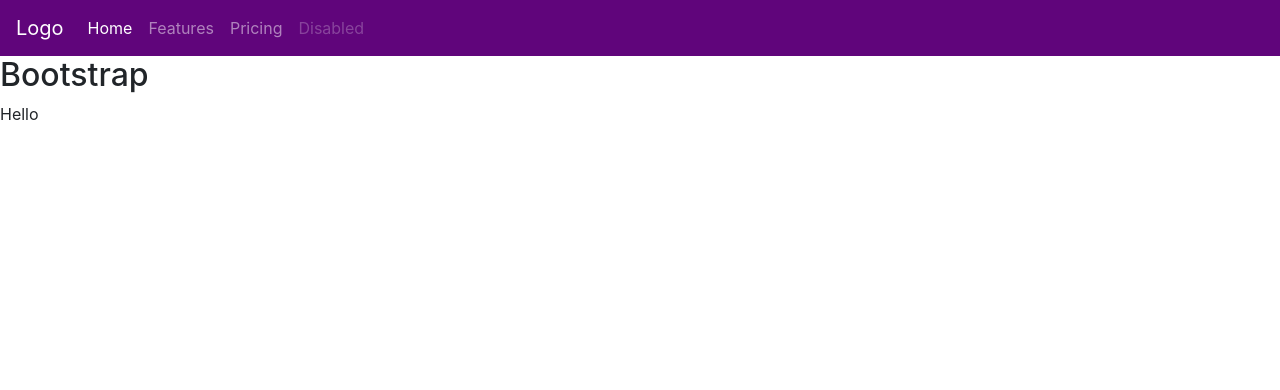
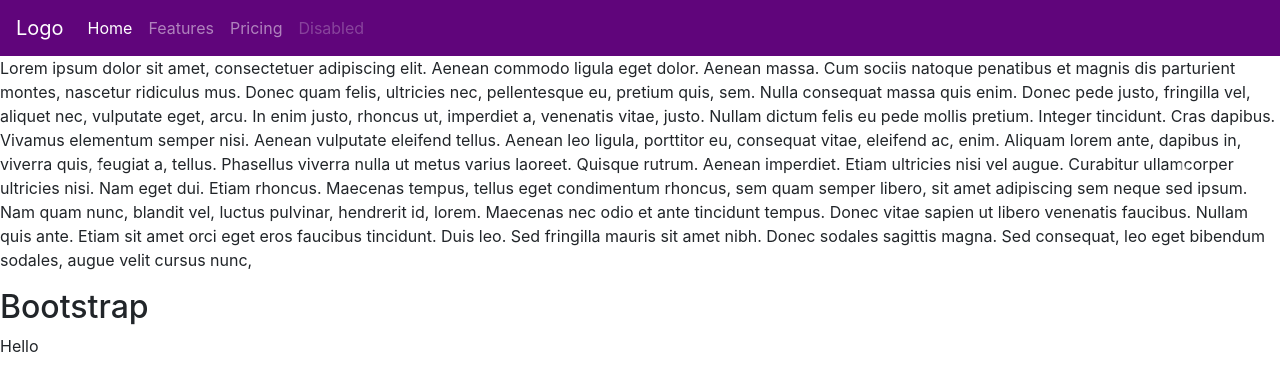
Before and after one commit to mtorresn/bootstrap, a plain HTML site: page index.html in a window 1280 px wide. Drawn offline with nearby package versions, Linux system fonts and the light colour scheme.

Commit message:
Add slides

```diff
--- a/index.html
+++ b/index.html
@@ -38,6 +38,29 @@
                     </ul>
                 </div>
             </nav>
+            <slides>
+                <div id="carouselExampleFade" class="carousel slide carousel-fade">
+                    <div class="carousel-inner">
+                      <div class="carousel-item active">
+                        <p>Lorem ipsum dolor sit amet, consectetuer adipiscing elit. Aenean commodo ligula eget dolor. Aenean massa. Cum sociis natoque penatibus et magnis dis parturient montes, nascetur ridiculus mus. Donec quam felis, ultricies nec, pellentesque eu, pretium quis, sem. Nulla consequat massa quis enim. Donec pede justo, fringilla vel, aliquet nec, vulputate eget, arcu. In enim justo, rhoncus ut, imperdiet a, venenatis vitae, justo. Nullam dictum felis eu pede mollis pretium. Integer tincidunt. Cras dapibus. Vivamus elementum semper nisi. Aenean vulputate eleifend tellus. Aenean leo ligula, porttitor eu, consequat vitae, eleifend ac, enim. Aliquam lorem ante, dapibus in, viverra quis, feugiat a, tellus. Phasellus viverra nulla ut metus varius laoreet. Quisque rutrum. Aenean imperdiet. Etiam ultricies nisi vel augue. Curabitur ullamcorper ultricies nisi. Nam eget dui. Etiam rhoncus. Maecenas tempus, tellus eget condimentum rhoncus, sem quam semper libero, sit amet adipiscing sem neque sed ipsum. Nam quam nunc, blandit vel, luctus pulvinar, hendrerit id, lorem. Maecenas nec odio et ante tincidunt tempus. Donec vitae sapien ut libero venenatis faucibus. Nullam quis ante. Etiam sit amet orci eget eros faucibus tincidunt. Duis leo. Sed fringilla mauris sit amet nibh. Donec sodales sagittis magna. Sed consequat, leo eget bibendum sodales, augue velit cursus nunc,</p>
+                      </div>
+                      <div class="carousel-item">
+                        <p>Donec quam felis, ultricies nec, pellentesque eu, pretium quis, sem. Nulla consequat massa quis enim. Donec pede justo, fringilla vel, aliquet nec, vulputate eget, arcu. In enim justo, rhoncus ut, imperdiet a, venenatis vitae, justo. Nullam dictum felis eu pede mollis pretium. Integer tincidunt. Cras dapibus. Vivamus elementum semper nisi. Aenean vulputate eleifend tellus. Aenean leo ligula, porttitor eu, consequat vitae, eleifend ac, enim. Aliquam lorem ante, dapibus in, viverra quis, feugiat a, tellus. Phasellus viverra nulla ut metus varius laoreet. Sed consequat, leo eget bibendum sodales, augue velit cursus nunc,</p>
+                      </div>
+                      <div class="carousel-item">
+                        <p>Aenean vulputate eleifend tellus. Aenean leo ligula, porttitor eu, consequat vitae, eleifend ac, enim. Aliquam lorem ante, dapibus in, viverra quis, feugiat a, tellus. Phasellus viverra nulla ut metus varius laoreet. Quisque rutrum. Aenean imperdiet. Etiam ultricies nisi vel augue. Curabitur ullamcorper ultricies nisi. Nam eget dui. Etiam rhoncus. Maecenas tempus, tellus eget condimentum rhoncus, sem quam semper libero, sit amet adipiscing sem neque sed ipsum. Nam quam nunc, blandit vel, luctus pulvinar, hendrerit id, lorem. Maecenas nec odio et ante tincidunt tempus. Donec vitae sapien ut libero venenatis faucibus. Nullam quis ante. Etiam sit amet orci eget eros faucibus tincidunt. Duis leo. Sed fringilla mauris sit amet nibh. Donec sodales sagittis magna. Sed consequat, leo eget bibendum sodales, augue velit cursus nunc,</p>
+                      </div>
+                    </div>
+                    <a class="carousel-control-prev" href="#carouselExampleFade" role="button" data-slide="prev">
+                      <span class="carousel-control-prev-icon" aria-hidden="true"></span>
+                      <span class="sr-only">Previous</span>
+                    </a>
+                    <a class="carousel-control-next" href="#carouselExampleFade" role="button" data-slide="next">
+                      <span class="carousel-control-next-icon" aria-hidden="true"></span>
+                      <span class="sr-only">Next</span>
+                    </a>
+                  </div>
+            </slides>
             <h2>Bootstrap</h2>
             <p>Hello</p>
         </div>
```
